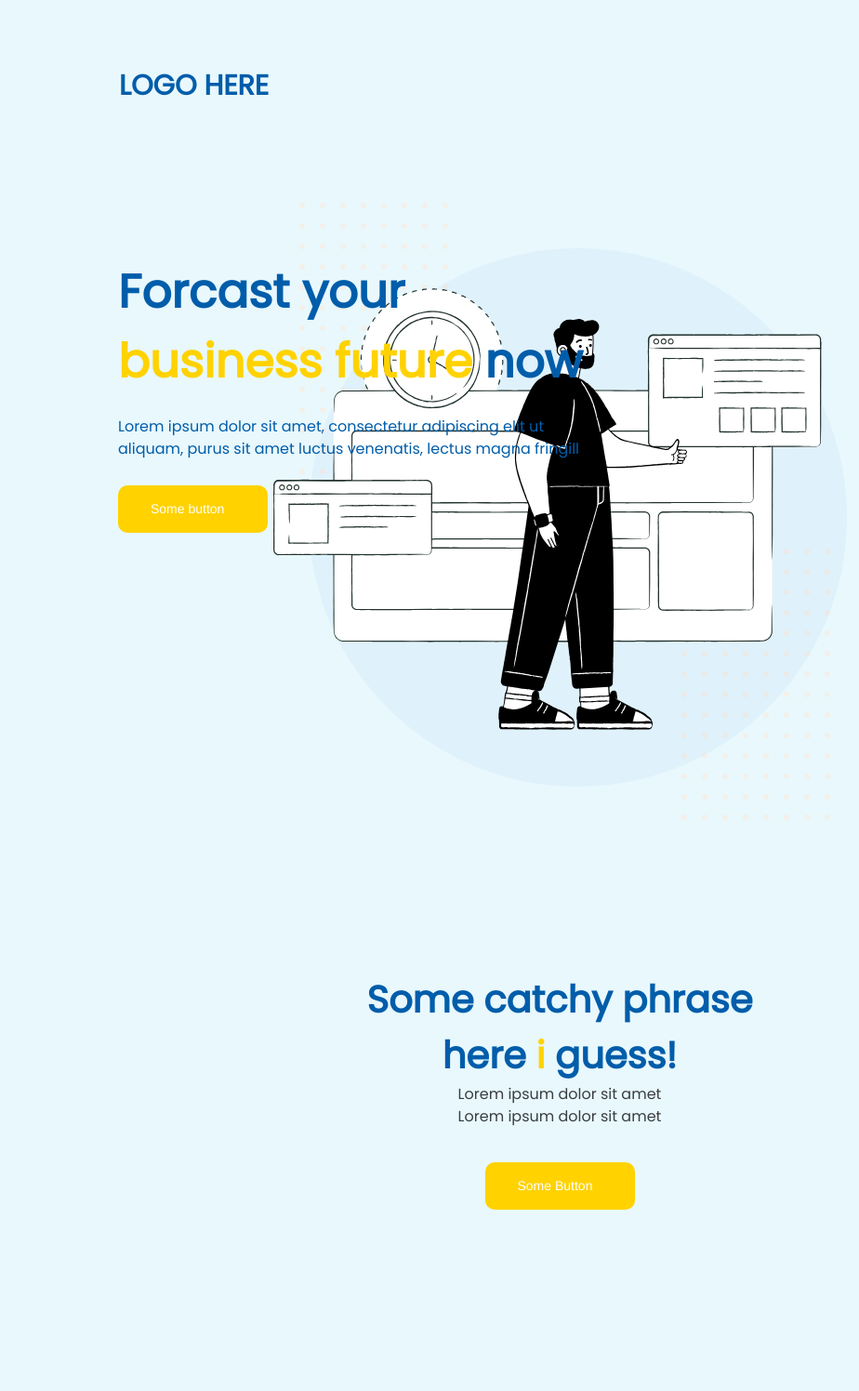
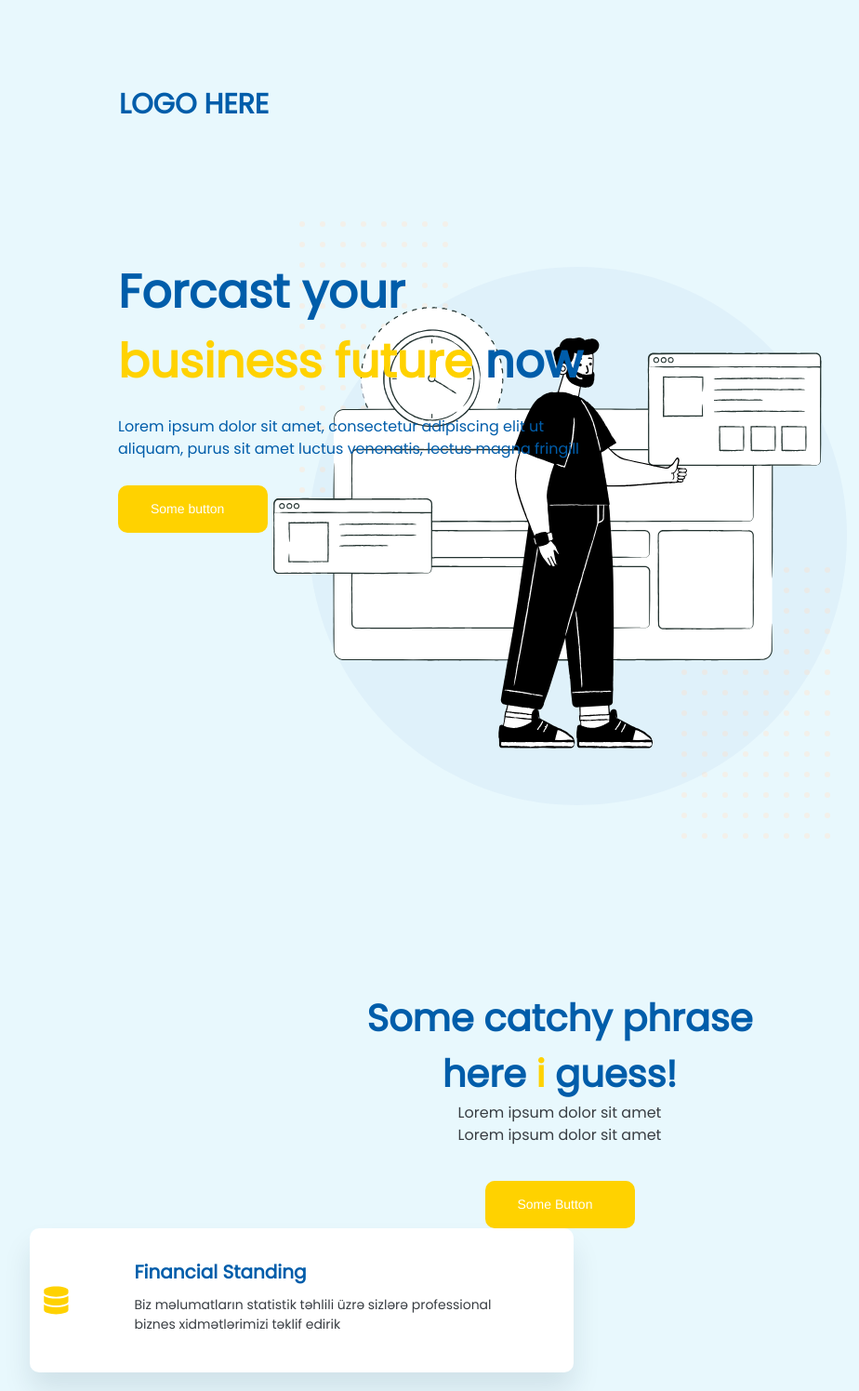
Before and after one commit to gracinev/AmpHacks2020, a Django app: page / in a window 1280 px wide. Shown: the whole page at 93% size, without its empty margins (38-962 px from the left). Before the commit the page ends 1301 px from the top, so only its background shows below. Run offline with Django 3.2, Linux system fonts and the light colour scheme; some libraries are stand-ins or nearby versions.

Commit message:
Adding more changes to home page

```diff
--- /dev/null
+++ b/AmpHacks2020/app/static/app/content/styles.css
@@ -0,0 +1,14 @@
+.logo {
+    font-family: Poppins;
+    font-style: normal;
+    font-weight: bold;
+    font-size: 30px;
+    line-height: 45px;
+    /* identical to box height */
+    color: #005DAA;
+    margin-left: 166px;
+}
+
+body {
+    background: #E8F8FD;
+}
--- a/AmpHacks2020/app/templates/app/index.html
+++ b/AmpHacks2020/app/templates/app/index.html
@@ -118,6 +118,53 @@
 background: #FFD200;
 border-radius: 10px;
     }
+
+    .blueTitleText {
+width: 194px;
+height: 30px;
+left: 145.54px;
+top: 40px;
+
+font-family: Poppins;
+font-style: normal;
+font-weight: bold;
+font-size: 20px;
+line-height: 30px;
+/* identical to box height */
+
+
+/* blue */
+
+color: #005DAA;
+    }
+
+    .blueText {
+width: 388px;
+height: 41px;
+left: 144.54px;
+top: 74px;
+
+font-family: Poppins;
+font-style: normal;
+font-weight: normal;
+font-size: 14px;
+line-height: 21px;
+
+color: #393E43;
+    }
+
+    .svgOuterRectangle {
+        display: flex;
+flex-direction: row;
+align-items: center;
+justify-items: center;
+width: 585.07px;
+height: 155px;
+
+background: #FFFFFF;
+box-shadow: 0px 20px 30px rgba(14, 36, 58, 0.1);
+border-radius: 10px;
+    }
 </style>
 
 <p class="homeTitle">Forcast your <span class="yellowTitle">business future</span> now</p>
@@ -132,9 +179,24 @@
     <p class="secondaryHomeText">Lorem ipsum dolor sit amet Lorem ipsum dolor sit amet</p>
     <a class="secondaryHomeBtn">Some Button</a>
 </div>
-
-<div>
-
-</div>
+<div class="container">
+   <div class="row">
+            <div class="col-md-12">
+                <div class="svgOuterRectangle row">
+                    <div class="col-md-2">
+                        <div class="svgRectangle">
+                            <svg width="27" height="31" viewBox="0 0 27 31" fill="none" xmlns="http://www.w3.org/2000/svg">
+                                <path d="M26.5143 4.68575V7.3643C26.5143 9.72481 20.6355 11.65 13.3893 11.65C6.14323 11.65 0.264343 9.72481 0.264343 7.3643V4.68575C0.264343 2.32524 6.14323 0.400024 13.3893 0.400024C20.6355 0.400024 26.5143 2.32524 26.5143 4.68575ZM26.5143 10.7125V16.7393C26.5143 19.0998 20.6355 21.025 13.3893 21.025C6.14323 21.025 0.264343 19.0998 0.264343 16.7393V10.7125C3.08417 12.6545 8.24528 13.5585 13.3893 13.5585C18.5334 13.5585 23.6945 12.6545 26.5143 10.7125ZM26.5143 20.0875V26.1143C26.5143 28.4748 20.6355 30.4 13.3893 30.4C6.14323 30.4 0.264343 28.4748 0.264343 26.1143V20.0875C3.08417 22.0295 8.24528 22.9335 13.3893 22.9335C18.5334 22.9335 23.6945 22.0295 26.5143 20.0875Z" fill="#FFD200"/>
+                            </svg>
+                        </div>
+                    </div>
+                    <div class="col-md-10">
+                         <p class="blueTitleText">Financial Standing</p>
+                        <p class="blueText">Biz məlumatların statistik təhlili üzrə sizlərə professional biznes xidmətlərimizi təklif edirik</p>
+                    </div>
+                </div>
+            </div>
+        </div>
+    </div>
 
 {% endblock %}
--- a/AmpHacks2020/app/templates/app/layout.html
+++ b/AmpHacks2020/app/templates/app/layout.html
@@ -2,30 +2,14 @@
 <html>
 <head>
     <meta charset="utf-8" />
-    <meta name="viewport" content="width=device-width, initial-scale=1.0">
+    <meta name="viewport" content="width=device-width, initial-scale=1">
     <title>{{ title }} - My Django Application</title>
     {% load static %}
     <link rel="stylesheet" type="text/css" href="{% static 'app/content/bootstrap.min.css' %}" />
     <link rel="stylesheet" type="text/css" href="{% static 'app/content/site.css' %}" />
-    <link href='https://fonts.googleapis.com/css?family=Poppins' rel='stylesheet'>
+    <link href='https://fonts.googleapis.com/css?family=Poppins' rel='stylesheet' />
+    <link rel="stylesheet" type="text/css" href="{% static 'app/content/styles.css' %}"/>
     <script src="{% static 'app/scripts/modernizr-2.6.2.js' %}"></script>
-
-<style>
-    .logo {
-        font-family: Poppins;
-        font-style: normal;
-        font-weight: bold;
-        font-size: 30px;
-        line-height: 45px;
-        /* identical to box height */
-        color: #005DAA;
-        margin-left: 166px;
-    }
-
-    body {
-        background: #E8F8FD;
-    }
-</style>
 </head>
 
 <body>
```
Also changed, not shown: AmpHacks2020/static/app/content/styles.css (added, +14 -0 lines), AmpHacks2020/static/app/assets/illustration.svg (added), 1 other file.
